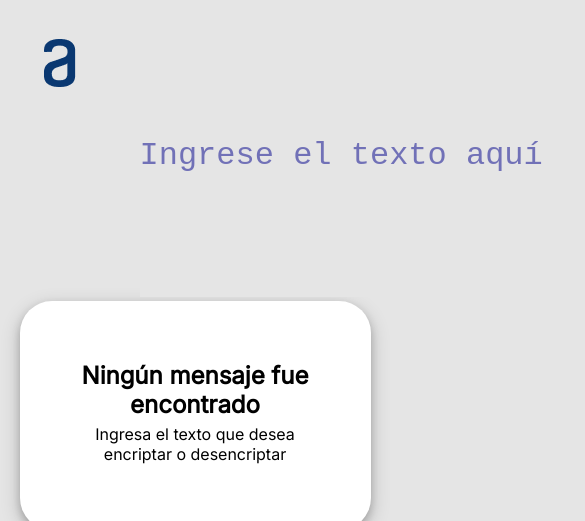
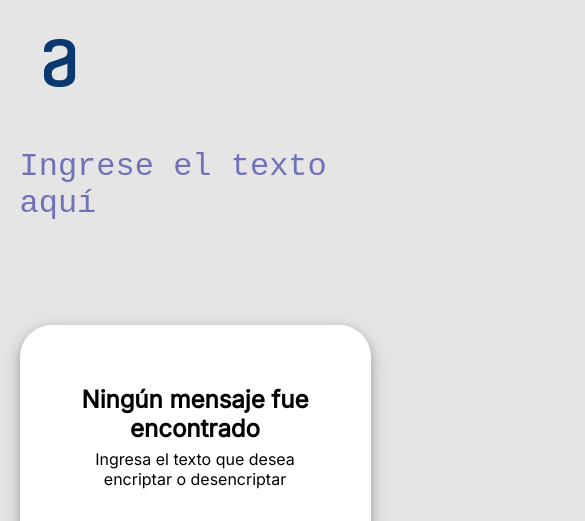
Before and after one commit to LTellez25/alura-encriptador-lorenzo-tellez, a plain HTML site: page index.html in a window 390 px wide. Shown: the top 521 px of the page, 585 px wide, since content can reach past the window. Drawn offline with Linux system fonts and the light colour scheme.

Commit message:
Correciones responsive

```diff
--- a/index.html
+++ b/index.html
@@ -25,7 +25,7 @@
     </header>
 
     <main class="principal">
-        <textarea name="text" id="texto_usuario" class="texto2" cols="35" rows="10" placeholder="Ingrese el texto aquí"></textarea>
+        <textarea name="text" id="texto_usuario" class="texto texto2" cols="35" rows="10" placeholder="Ingrese el texto aquí"></textarea>
 
         <div class="resultado" id="resultado">
             <section class="resultado_mensaje" id="resultado_mensaje">
--- a/styles/style.css
+++ b/styles/style.css
@@ -39,8 +39,6 @@ body{
     background-color: #E5E5E5;
     font-family: 'inter';
     transition: opacity 1s;
-    margin: 0;
-    padding: 0;
 }
 
 header :focus{
@@ -50,14 +48,17 @@ header :focus{
 .logo{
 
     margin-top: 40px;
-    margin-left: 155px;
+    margin-left: 85px;
+    -khtml-user-select: none;
+    -o-user-select: none;
+    -moz-user-select: none;
+    -webkit-user-select: none;
+    user-select: none;
 }
 
 #logo2 {
     margin-top: -20px; /* Ajusta el margen superior negativo para subir la imagen */
 }
-
-
 
 .principal{
     width: 90%;
@@ -78,15 +79,6 @@ header :focus{
 }
 
 .texto2{
-    height: 5%;
-    margin: 2% auto 0;
-    display: inline-block;
-    font-size: 32px;
-    color: var(--textAreaColor);
-    border: none;
-    background-color: var(--backgroundTexto) ;
-    resize: none;
-    transition: 1s;
     margin-left: 120px;
 }
 
@@ -128,6 +120,7 @@ textarea:focus{
 
 #muneco{
     visibility: visible;
+
 }
 
 .resultado_inicial{
@@ -361,7 +354,8 @@ a{
         margin: 10% auto;
     }
 
-    .texto,.botones{
+
+    .texto,.botones,.texto2{
         display: block;
         width: 100%;
         margin: 5% auto;
```
Also changed, not shown: script.js (line endings or trailing spaces).
